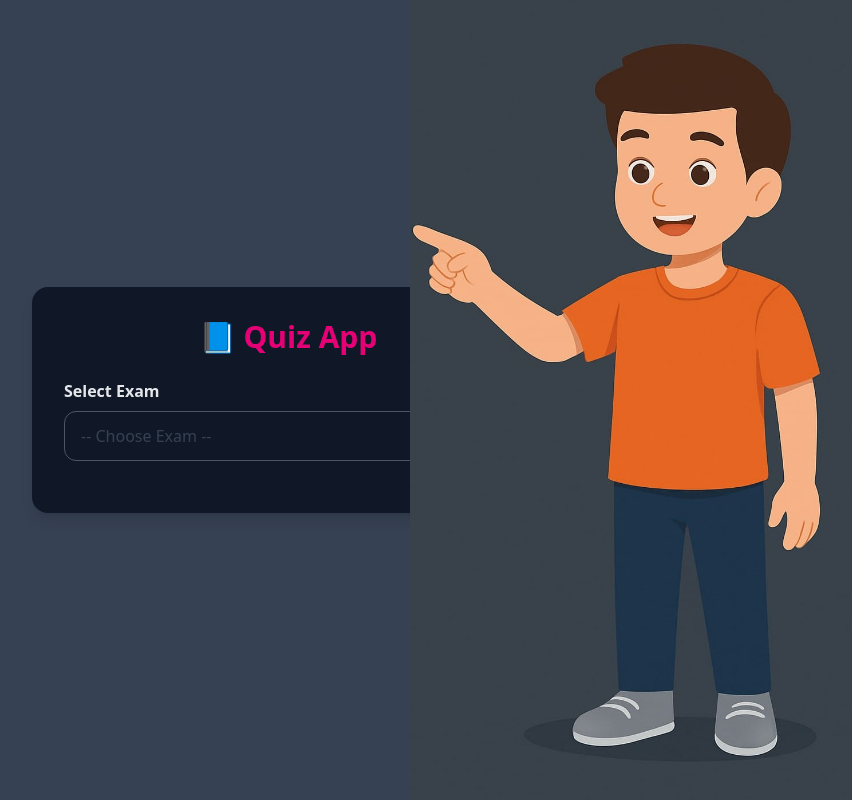
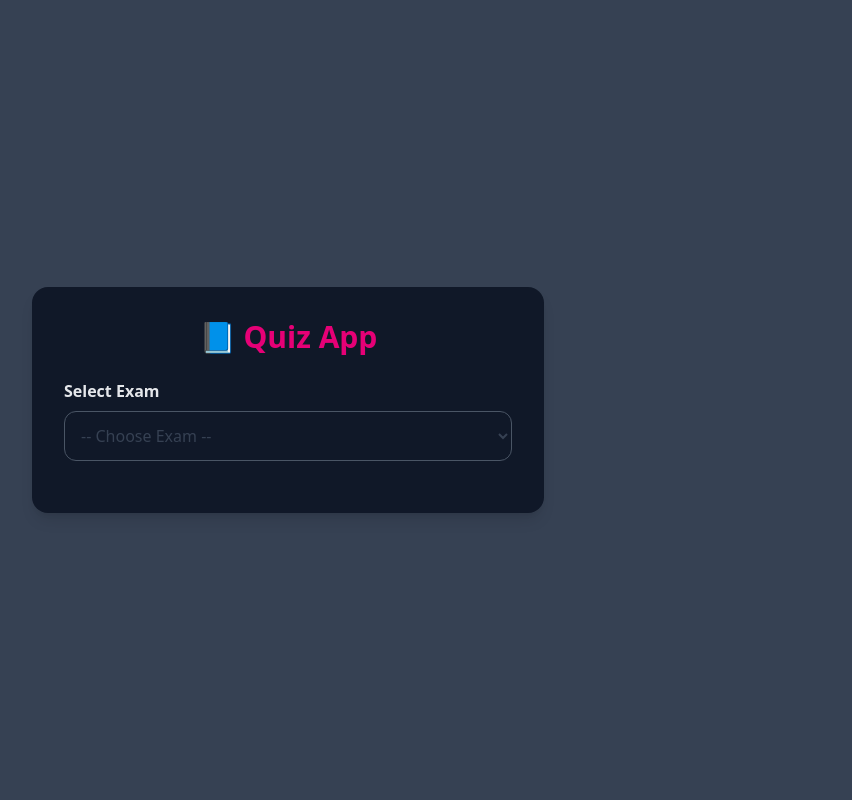
Before and after one commit to puroaman6606/ssc-gk-quiz, a React (Vite) app: page /quiz-selection in a window 1280 px wide. Shown: the whole page, without its empty margins (352-1204 px from the left). Built offline with nearby package versions, Linux system fonts and the light colour scheme.

Commit message:
home ui updated

```diff
--- a/src/components/quiz.jsx
+++ b/src/components/quiz.jsx
@@ -254,7 +254,7 @@ function Quiz({ exam, subject, topic }) {
     const token = localStorage.getItem("token"); // JWT stored in localStorage
 
     await axios.post(
-      "http://localhost:5000/api/quiz/save", // matches your quizRoutes
+      "https://ssc-backend-c1qi.onrender.com/api/quiz/save", // matches your quizRoutes
       {
         examType: exam,       // from prop
         subject: subject,     // from prop
--- a/src/components/quizSelection.jsx
+++ b/src/components/quizSelection.jsx
@@ -1,148 +1,7 @@
-// import { useState, useEffect } from "react";
-// import { syllabus } from "../syllabus";
-// import Quiz from "./Quiz";
-// import Sidebar from "./sidebar"; // Make sure the file is named Sidebar.jsx with capital S
-
-// function QuizSelection() {
-//   const [exam, setExam] = useState("");
-//   const [subject, setSubject] = useState("");
-//   const [topic, setTopic] = useState("");
-//   const [startQuiz, setStartQuiz] = useState(false);
-
-//   // Optional: force re-render if you want sidebar to slide in on page load
-//   const [sidebarVisible, setSidebarVisible] = useState(false);
-//   useEffect(() => {
-//     const timer = setTimeout(() => setSidebarVisible(true), 300);
-//     return () => clearTimeout(timer);
-//   }, []);
-
-//   return (
-//     <div className="min-h-screen flex">
-//       {/* Sidebar */}
-//       {sidebarVisible && <Sidebar />}
-
-//       {/* Main content */}
-//       <div className="flex-1 p-6 bg-gray-700 flex flex-col items-center justify-center">
-//         {!startQuiz ? (
-//           <div className="w-full max-w-lg bg-gray-900 shadow-lg rounded-2xl p-8 transition-all transform hover:-translate-y-5 cursor-pointer">
-//             <h1 className="text-3xl font-bold text-center text-pink-600 mb-6">
-//               📘 Quiz App
-//             </h1>
-
-//             {/* Exam Selection */}
-//             <div className="mb-5">
-//               <label className="block mb-2 font-semibold text-gray-200">
-//                 Select Exam
-//               </label>
-//               <select
-//                 className="w-full p-3 text-gray-700 border border-gray-600 rounded-xl focus:outline-none focus:ring-2 focus:ring-gray-500"
-//                 value={exam}
-//                 onChange={(e) => {
-//                   setExam(e.target.value);
-//                   setSubject("");
-//                   setTopic("");
-//                 }}
-//               >
-//                 <option value="">-- Choose Exam --</option>
-//                 {Object.keys(syllabus).map((examName) => (
-//                   <option key={examName} value={examName}>
-//                     {examName}
-//                   </option>
-//                 ))}
-//               </select>
-//             </div>
-
-//             {/* Subject Selection */}
-//             {exam && (
-//               <div className="mb-5">
-//                 <label className="block mb-2 font-semibold text-gray-200">
-//                   Select Subject
-//                 </label>
-//                 <select
-//                   className="w-full p-3 text-gray-700 border border-gray-400 rounded-xl focus:outline-none focus:ring-2 focus:ring-gray-600"
-//                   value={subject}
-//                   onChange={(e) => {
-//                     setSubject(e.target.value);
-//                     setTopic("");
-//                   }}
-//                 >
-//                   <option value="">-- Choose Subject --</option>
-//                   {Object.keys(syllabus[exam]).map((subj) => (
-//                     <option key={subj} value={subj}>
-//                       {subj}
-//                     </option>
-//                   ))}
-//                 </select>
-//               </div>
-//             )}
-
-//             {/* Topic Selection */}
-//             {exam && subject && (
-//               <div className="mb-5">
-//                 <label className="block mb-2 font-semibold text-gray-200">
-//                   Select Topic
-//                 </label>
-//                 <select
-//                   className="w-full p-3 text-gray-700 border border-gray-500 rounded-xl focus:outline-none focus:ring-2 focus:ring-gray-600"
-//                   value={topic}
-//                   onChange={(e) => setTopic(e.target.value)}
-//                 >
-//                   <option value="">-- Choose Topic --</option>
-//                   {Array.isArray(syllabus[exam][subject])
-//                     ? syllabus[exam][subject].map((t) => (
-//                         <option key={t} value={t}>
-//                           {t}
-//                         </option>
-//                       ))
-//                     : Object.keys(syllabus[exam][subject]).map((subTopic) => (
-//                         <optgroup key={subTopic} label={subTopic}>
-//                           {syllabus[exam][subject][subTopic].map((t) => (
-//                             <option key={t} value={t}>
-//                               {t}
-//                             </option>
-//                           ))}
-//                         </optgroup>
-//                       ))}
-//                 </select>
-//               </div>
-//             )}
-
-//             {/* Start Quiz Button */}
-//             {topic && (
-//               <div className="mt-6 flex justify-center">
-//                 <button
-//                   onClick={() => {
-//     console.log("Starting quiz", exam, subject, topic);
-//     setStartQuiz(true);
-//   }}
-//                   className="px-6 py-3 bg-pink-600 text-white font-semibold rounded-xl shadow-md hover:bg-indigo-700 transition"
-//                 >
-//                   Start Quiz 🚀
-//                 </button>
-//               </div>
-//             )}
-//           </div>
-//         ) : (
-//           <Quiz exam={exam} subject={subject} topic={topic} />
-//         )}
-//       </div>
-//     </div>
-//   );
-// }
-
-// export default QuizSelection;
-
-
-
-
-
-// src/components/QuizSelection.jsx
 import { useState, useEffect } from "react";
 import { syllabus } from "../syllabus";
-import Quiz from "./quiz";
-import Sidebar from "./sidebar";
-import { motion, AnimatePresence } from "framer-motion";
-import cartoonBoy from "../assets/cartoon2.jpg"; // apna cartoon image yahan daalna
+import Quiz from "./Quiz";
+import Sidebar from "./sidebar"; // Make sure the file is named Sidebar.jsx with capital S
 
 function QuizSelection() {
   const [exam, setExam] = useState("");
@@ -150,59 +9,22 @@ function QuizSelection() {
   const [topic, setTopic] = useState("");
   const [startQuiz, setStartQuiz] = useState(false);
 
+  // Optional: force re-render if you want sidebar to slide in on page load
   const [sidebarVisible, setSidebarVisible] = useState(false);
-  const [showCartoon, setShowCartoon] = useState(true);
-  const [cardVisible, setCardVisible] = useState(false);
-
   useEffect(() => {
     const timer = setTimeout(() => setSidebarVisible(true), 300);
     return () => clearTimeout(timer);
   }, []);
 
-  // Cartoon + card animation sequence
-  useEffect(() => {
-    const timer1 = setTimeout(() => setCardVisible(true), 1000); // 2s baad card aayega
-    const timer2 = setTimeout(() => setShowCartoon(false), 15000); // 4s baad cartoon side ho jayega
-    return () => {
-      clearTimeout(timer1);
-      clearTimeout(timer2);
-    };
-  }, []);
-
   return (
-    <div className="min-h-screen flex relative overflow-hidden">
+    <div className="min-h-screen flex">
       {/* Sidebar */}
       {sidebarVisible && <Sidebar />}
-
-      {/* Cartoon Boy */}
-      <AnimatePresence>
-        {/* {showCartoon && ( */}
-          <motion.img
-            key="cartoon"
-            src={cartoonBoy}
-            alt="Cartoon Boy"
-            initial={{ x: "100%", opacity: 0 }}
-            animate={{ x: 0, opacity: 1 }}
-            // exit={{ x: "100%", opacity: 0 }}
-            transition={{ duration: 1 }}
-            className="absolute bottom-0 right-0 h-[110vh] z-20"
-          />
-        {/* )} */}
-      </AnimatePresence>
 
       {/* Main content */}
       <div className="flex-1 p-6 bg-gray-700 flex flex-col items-center justify-center">
         {!startQuiz ? (
-          <AnimatePresence>
-            {cardVisible && (
-              <motion.div
-                key="quiz-card"
-                initial={{ y: "-100%", opacity: 0 }}
-                animate={{ y: 0, opacity: 1 }}
-                exit={{ opacity: 0 }}
-                transition={{ duration: 1, type: "spring" }}
-                className="w-full max-w-lg bg-gray-900 shadow-lg rounded-2xl p-8 transition-all transform hover:-translate-y-5 cursor-pointer relative z-10"
-              >
+          <div className="w-full max-w-lg bg-gray-900 shadow-lg rounded-2xl p-8 transition-all transform hover:-translate-y-5 cursor-pointer">
             <h1 className="text-3xl font-bold text-center text-pink-600 mb-6">
               📘 Quiz App
             </h1>
@@ -272,8 +94,7 @@ function QuizSelection() {
                           {t}
                         </option>
                       ))
-                        : Object.keys(syllabus[exam][subject]).map(
-                            (subTopic) => (
+                    : Object.keys(syllabus[exam][subject]).map((subTopic) => (
                         <optgroup key={subTopic} label={subTopic}>
                           {syllabus[exam][subject][subTopic].map((t) => (
                             <option key={t} value={t}>
@@ -281,8 +102,7 @@ function QuizSelection() {
                             </option>
                           ))}
                         </optgroup>
-                            )
-                          )}
+                      ))}
                 </select>
               </div>
             )}
@@ -301,9 +121,7 @@ function QuizSelection() {
                 </button>
               </div>
             )}
-              </motion.div>
-            )}
-          </AnimatePresence>
+          </div>
         ) : (
           <Quiz exam={exam} subject={subject} topic={topic} />
         )}
@@ -313,3 +131,185 @@ function QuizSelection() {
 }
 
 export default QuizSelection;
+
+
+
+
+
+// // src/components/QuizSelection.jsx
+// import { useState, useEffect } from "react";
+// import { syllabus } from "../syllabus";
+// import Quiz from "./quiz";
+// import Sidebar from "./sidebar";
+// import { motion, AnimatePresence } from "framer-motion";
+// import cartoonBoy from "../assets/cartoon2.jpg"; // apna cartoon image yahan daalna
+
+// function QuizSelection() {
+//   const [exam, setExam] = useState("");
+//   const [subject, setSubject] = useState("");
+//   const [topic, setTopic] = useState("");
+//   const [startQuiz, setStartQuiz] = useState(false);
+
+//   const [sidebarVisible, setSidebarVisible] = useState(false);
+//   const [showCartoon, setShowCartoon] = useState(true);
+//   const [cardVisible, setCardVisible] = useState(false);
+
+//   useEffect(() => {
+//     const timer = setTimeout(() => setSidebarVisible(true), 300);
+//     return () => clearTimeout(timer);
+//   }, []);
+
+//   // Cartoon + card animation sequence
+//   useEffect(() => {
+//     const timer1 = setTimeout(() => setCardVisible(true), 1000); // 2s baad card aayega
+//     const timer2 = setTimeout(() => setShowCartoon(false), 15000); // 4s baad cartoon side ho jayega
+//     return () => {
+//       clearTimeout(timer1);
+//       clearTimeout(timer2);
+//     };
+//   }, []);
+
+//   return (
+//     <div className="min-h-screen flex relative overflow-hidden">
+//       {/* Sidebar */}
+//       {sidebarVisible && <Sidebar />}
+
+//       {/* Cartoon Boy */}
+//       <AnimatePresence>
+//         {/* {showCartoon && ( */}
+//           <motion.img
+//             key="cartoon"
+//             src={cartoonBoy}
+//             alt="Cartoon Boy"
+//             initial={{ x: "100%", opacity: 0 }}
+//             animate={{ x: 0, opacity: 1 }}
+//             // exit={{ x: "100%", opacity: 0 }}
+//             transition={{ duration: 1 }}
+//             className="absolute bottom-0 right-0 h-[110vh] z-20"
+//           />
+//         {/* )} */}
+//       </AnimatePresence>
+
+//       {/* Main content */}
+//       <div className="flex-1 p-6 bg-gray-700 flex flex-col items-center justify-center">
+//         {!startQuiz ? (
+//           <AnimatePresence>
+//             {cardVisible && (
+//               <motion.div
+//                 key="quiz-card"
+//                 initial={{ y: "-100%", opacity: 0 }}
+//                 animate={{ y: 0, opacity: 1 }}
+//                 exit={{ opacity: 0 }}
+//                 transition={{ duration: 1, type: "spring" }}
+//                 className="w-full max-w-lg bg-gray-900 shadow-lg rounded-2xl p-8 transition-all transform hover:-translate-y-5 cursor-pointer relative z-10"
+//               >
+//                 <h1 className="text-3xl font-bold text-center text-pink-600 mb-6">
+//                   📘 Quiz App
+//                 </h1>
+
+//                 {/* Exam Selection */}
+//                 <div className="mb-5">
+//                   <label className="block mb-2 font-semibold text-gray-200">
+//                     Select Exam
+//                   </label>
+//                   <select
+//                     className="w-full p-3 text-gray-700 border border-gray-600 rounded-xl focus:outline-none focus:ring-2 focus:ring-gray-500"
+//                     value={exam}
+//                     onChange={(e) => {
+//                       setExam(e.target.value);
+//                       setSubject("");
+//                       setTopic("");
+//                     }}
+//                   >
+//                     <option value="">-- Choose Exam --</option>
+//                     {Object.keys(syllabus).map((examName) => (
+//                       <option key={examName} value={examName}>
+//                         {examName}
+//                       </option>
+//                     ))}
+//                   </select>
+//                 </div>
+
+//                 {/* Subject Selection */}
+//                 {exam && (
+//                   <div className="mb-5">
+//                     <label className="block mb-2 font-semibold text-gray-200">
+//                       Select Subject
+//                     </label>
+//                     <select
+//                       className="w-full p-3 text-gray-700 border border-gray-400 rounded-xl focus:outline-none focus:ring-2 focus:ring-gray-600"
+//                       value={subject}
+//                       onChange={(e) => {
+//                         setSubject(e.target.value);
+//                         setTopic("");
+//                       }}
+//                     >
+//                       <option value="">-- Choose Subject --</option>
+//                       {Object.keys(syllabus[exam]).map((subj) => (
+//                         <option key={subj} value={subj}>
+//                           {subj}
+//                         </option>
+//                       ))}
+//                     </select>
+//                   </div>
+//                 )}
+
+//                 {/* Topic Selection */}
+//                 {exam && subject && (
+//                   <div className="mb-5">
+//                     <label className="block mb-2 font-semibold text-gray-200">
+//                       Select Topic
+//                     </label>
+//                     <select
+//                       className="w-full p-3 text-gray-700 border border-gray-500 rounded-xl focus:outline-none focus:ring-2 focus:ring-gray-600"
+//                       value={topic}
+//                       onChange={(e) => setTopic(e.target.value)}
+//                     >
+//                       <option value="">-- Choose Topic --</option>
+//                       {Array.isArray(syllabus[exam][subject])
+//                         ? syllabus[exam][subject].map((t) => (
+//                             <option key={t} value={t}>
+//                               {t}
+//                             </option>
+//                           ))
+//                         : Object.keys(syllabus[exam][subject]).map(
+//                             (subTopic) => (
+//                               <optgroup key={subTopic} label={subTopic}>
+//                                 {syllabus[exam][subject][subTopic].map((t) => (
+//                                   <option key={t} value={t}>
+//                                     {t}
+//                                   </option>
+//                                 ))}
+//                               </optgroup>
+//                             )
+//                           )}
+//                     </select>
+//                   </div>
+//                 )}
+
+//                 {/* Start Quiz Button */}
+//                 {topic && (
+//                   <div className="mt-6 flex justify-center">
+//                     <button
+//                       onClick={() => {
+//                         console.log("Starting quiz", exam, subject, topic);
+//                         setStartQuiz(true);
+//                       }}
+//                       className="px-6 py-3 bg-pink-600 text-white font-semibold rounded-xl shadow-md hover:bg-indigo-700 transition"
+//                     >
+//                       Start Quiz 🚀
+//                     </button>
+//                   </div>
+//                 )}
+//               </motion.div>
+//             )}
+//           </AnimatePresence>
+//         ) : (
+//           <Quiz exam={exam} subject={subject} topic={topic} />
+//         )}
+//       </div>
+//     </div>
+//   );
+// }
+
+// export default QuizSelection;
--- a/src/services/api.js
+++ b/src/services/api.js
@@ -1,4 +1,4 @@
-const API_URL = "https://ssc-backend-c1qi.onrender.com/api"; // backend URL
+const API_URL = "https://ssc-gk-quiz-mfep.vercel.app/api"; // backend URL
 
 // helper: fetch with error handling
 const request = async (url, options = {}) => {
```
Lines whose indentation alone changed are shown as unchanged.
